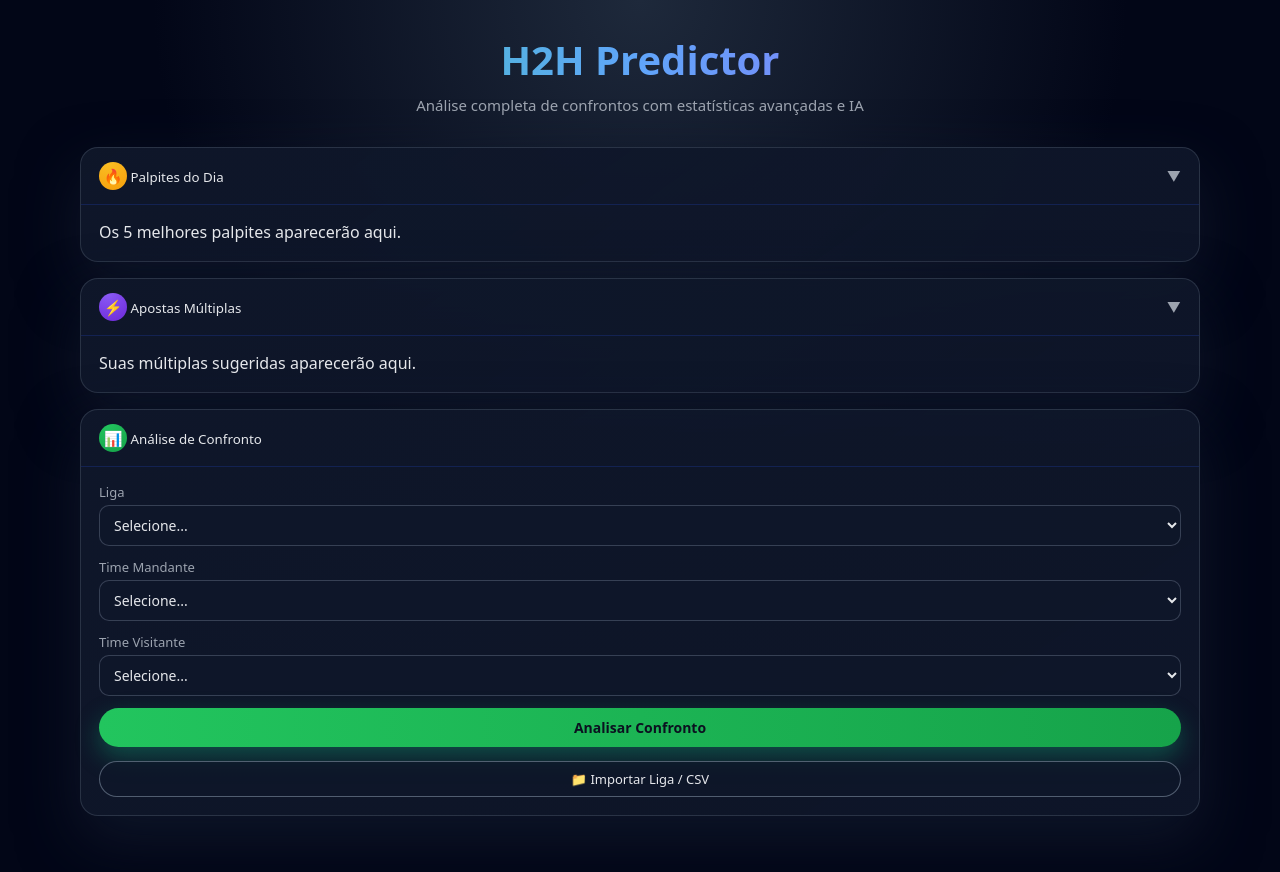
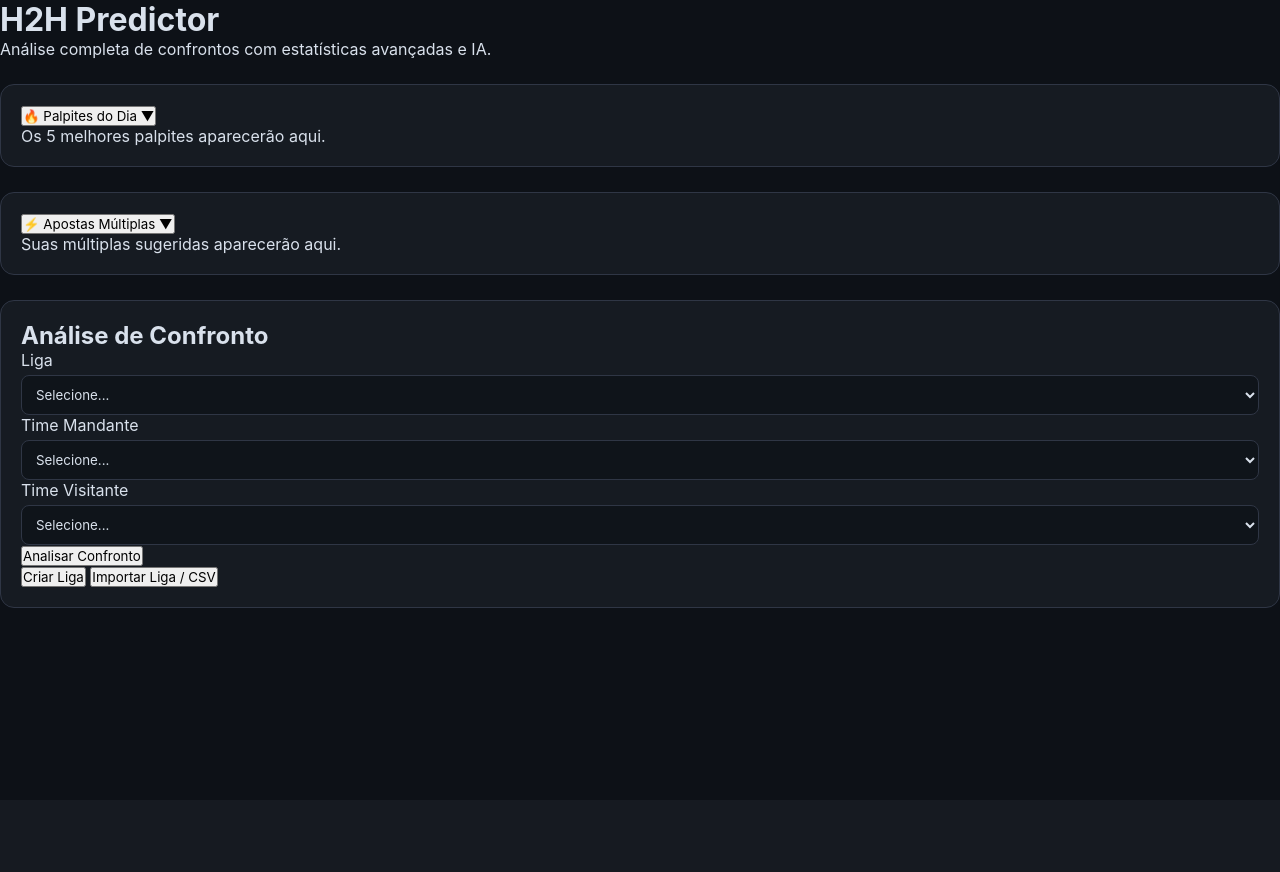
Before and after one commit to fase53728-cell/h2h-predictor-render-25, a Flask app: page / in a window 1280 px wide. After the commit the page ends 608 px from the top, so only its background shows below. Run offline with Flask 3, Linux system fonts and the light colour scheme.

Commit message:
Update index.html

```diff
--- a/templates/index.html
+++ b/templates/index.html
@@ -1,13 +1,10 @@
 <!DOCTYPE html>
 <html lang="pt-BR">
 <head>
-    <meta charset="UTF-8" />
-    <meta name="viewport" content="width=device-width, initial-scale=1.0" />
+    <meta charset="UTF-8">
     <title>H2H Predictor</title>
-
-    <link rel="stylesheet" href="/static/css/style.css" />
+    <link rel="stylesheet" href="{{ url_for('static', filename='css/styles.css') }}">
 </head>
-
 <body>
 <div class="page-bg">
     <div class="page-container">
@@ -15,142 +12,136 @@
         <!-- HEADER -->
         <header class="header">
             <h1>H2H Predictor</h1>
-                <p>Análise completa de confrontos com estatísticas avançadas e IA</p>
+            <p>Análise completa de confrontos com estatísticas avançadas e IA.</p>
         </header>
 
-            <!-- PALPITES -->
-            <section class="card collapsible">
-                <button class="card-header" onclick="toggleSection('palpites')">
-                    <div class="card-header-left">
-                        <span class="icon-pill icon-gold">🔥</span>
-                        <span class="card-title">Palpites do Dia</span>
-                    </div>
-                    <span class="arrow">▼</span>
+        <!-- PALPITES DO DIA -->
+        <section class="card accordion">
+            <button class="accordion-header" type="button">
+                <span>🔥 Palpites do Dia</span>
+                <span class="accordion-icon">▼</span>
             </button>
-
-                <div id="palpites" class="collapse-content">
-                    <div class="card-body">
-                        <p class="muted">Os 5 melhores palpites aparecerão aqui.</p>
-                    </div>
+            <div class="accordion-body" id="palpitesDiaBody">
+                <p>Os 5 melhores palpites aparecerão aqui.</p>
             </div>
         </section>
 
-            <!-- MULTIPLAS -->
-            <section class="card collapsible">
-                <button class="card-header" onclick="toggleSection('multiplas')">
-                    <div class="card-header-left">
-                        <span class="icon-pill icon-purple">⚡</span>
-                        <span class="card-title">Apostas Múltiplas</span>
-                    </div>
-                    <span class="arrow">▼</span>
+        <!-- APOSTAS MÚLTIPLAS -->
+        <section class="card accordion">
+            <button class="accordion-header" type="button">
+                <span>⚡ Apostas Múltiplas</span>
+                <span class="accordion-icon">▼</span>
             </button>
-
-                <div id="multiplas" class="collapse-content">
-                    <div class="card-body">
-                        <p class="muted">Suas múltiplas sugeridas aparecerão aqui.</p>
-                    </div>
+            <div class="accordion-body" id="apostasMultiplasBody">
+                <p>Suas múltiplas sugeridas aparecerão aqui.</p>
             </div>
         </section>
 
-            <!-- ANALISE -->
-            <section class="card">
-                <button class="card-header no-click">
-                    <div class="card-header-left">
-                        <span class="icon-pill icon-green">📊</span>
-                        <span class="card-title">Análise de Confronto</span>
-                    </div>
-                </button>
+        <!-- ANÁLISE DE CONFRONTO -->
+        <section class="card analysis-card">
+            <h2>Análise de Confronto</h2>
 
-                <div class="card-body">
-
-                    <label class="label">Liga</label>
-                    <select id="select-league" class="select-input">
+            <div class="form-group">
+                <label for="selectLiga">Liga</label>
+                <select id="selectLiga">
                     <option value="">Selecione...</option>
                 </select>
+            </div>
 
-                    <label class="label">Time Mandante</label>
-                    <select id="select-home" class="select-input">
+            <div class="form-group">
+                <label for="selectMandante">Time Mandante</label>
+                <select id="selectMandante">
                     <option value="">Selecione...</option>
                 </select>
+            </div>
 
-                    <label class="label">Time Visitante</label>
-                    <select id="select-away" class="select-input">
+            <div class="form-group">
+                <label for="selectVisitante">Time Visitante</label>
+                <select id="selectVisitante">
                     <option value="">Selecione...</option>
                 </select>
+            </div>
 
-                    <button class="btn-primary full-width" onclick="analyzeH2H()">
+            <button id="btnAnalisar" class="primary-btn">
                 Analisar Confronto
             </button>
 
-                    <button class="btn-secondary full-width" style="margin-top:14px"
-                        onclick="openModal()">
-                        📁 Importar Liga / CSV
+            <!-- Barra de ações para Criar Liga / Importar CSV -->
+            <div class="import-toolbar">
+                <button id="btnAbrirCriarLiga" class="secondary-btn">
+                    Criar Liga
+                </button>
+                <button id="btnAbrirImportarCSV" class="secondary-btn">
+                    Importar Liga / CSV
                 </button>
             </div>
         </section>
 
+        <!-- RESULTADO DA ANÁLISE -->
+        <section class="card" id="resultadoCard" style="display:none;">
+            <h2>Resultado da Análise</h2>
+            <pre id="resultadoTexto"></pre>
+        </section>
+
+        <!-- MODAL CRIAR LIGA -->
+        <div class="modal" id="modalCriarLiga" style="display:none;">
+            <div class="modal-backdrop"></div>
+            <div class="modal-content">
+                <h3>Criar nova liga</h3>
+
+                <div class="form-group">
+                    <label for="inputNomeLiga">Nome da liga</label>
+                    <input id="inputNomeLiga" type="text" placeholder="Ex: La Liga - Espanha">
+                </div>
+
+                <div class="form-group">
+                    <label for="inputSeasonId">Season ID (SofaScore)</label>
+                    <input id="inputSeasonId" type="text" placeholder="Ex: 41886">
+                </div>
+
+                <div class="modal-actions">
+                    <button id="btnFecharCriarLiga" class="secondary-btn light">
+                        Cancelar
+                    </button>
+                    <button id="btnSalvarLiga" class="primary-btn">
+                        Salvar Liga
+                    </button>
+                </div>
             </div>
         </div>
 
-    <!-- ======================= MODAL ======================= -->
+        <!-- MODAL IMPORTAR CSV -->
+        <div class="modal" id="modalImportarCSV" style="display:none;">
+            <div class="modal-backdrop"></div>
+            <div class="modal-content">
+                <h3>Importar CSV de Times</h3>
 
-    <div id="modal-bg" class="modal-bg"></div>
-
-    <div id="modal" class="modal">
-
-        <div class="modal-header">
-            <h3>Importar Dados</h3>
-            <button class="close-btn" onclick="closeModal()">✕</button>
+                <div class="form-group">
+                    <label for="selectLigaImport">Liga</label>
+                    <select id="selectLigaImport">
+                        <option value="">Selecione...</option>
+                    </select>
                 </div>
 
-        <div class="modal-tabs">
-            <button class="tab active" data-target="nova-liga">Nova Liga</button>
-            <button class="tab" data-target="importar-csv">Importar CSV</button>
+                <div class="form-group">
+                    <label for="inputArquivoCSV">Arquivo CSV do time</label>
+                    <input id="inputArquivoCSV" type="file" accept=".csv">
                 </div>
 
-        <!-- NOVA LIGA -->
-        <div id="nova-liga" class="modal-content active">
-            <label class="label">Nome da Liga</label>
-            <input id="nomeLiga" class="input" placeholder="Ex: LaLiga">
-
-            <label class="label">País (opcional)</label>
-            <input id="paisLiga" class="input" placeholder="Ex: Espanha">
-
-            <div class="team-select-row">
-                <div class="team-box">
-                    <label class="label">ID da Liga</label>
-                    <input id="idLiga" class="input" placeholder="Ex: 37">
+                <div class="modal-actions">
+                    <button id="btnFecharImportarCSV" class="secondary-btn light">
+                        Cancelar
+                    </button>
+                    <button id="btnImportarArquivo" class="primary-btn">
+                        Importar
+                    </button>
                 </div>
-
-                <div class="team-box">
-                    <label class="label">ID da Temporada</label>
-                    <input id="idSeason" class="input" placeholder="Ex: 2025">
             </div>
         </div>
 
-            <button id="btn-create-league" class="btn-primary full-width">
-                Criar Liga
-            </button>
+    </div>
 </div>
 
-        <!-- IMPORTAR CSV -->
-        <div id="importar-csv" class="modal-content">
-            <label class="label">Liga</label>
-            <select id="csv-league-select" class="select-input">
-                <option value="">Selecione...</option>
-            </select>
-
-            <label class="label">Arquivos CSV dos Times</label>
-            <input id="input-csv-files" multiple type="file" accept=".csv" class="input">
-
-            <button id="btn-upload-teams" class="btn-primary full-width">
-                Importar Times
-            </button>
-        </div>
-
-    </div>
-
-    <script src="/static/js/main.js"></script>
-
+<script src="{{ url_for('static', filename='js/main.js') }}"></script>
 </body>
 </html>
```
Lines whose indentation alone changed are shown as unchanged.
